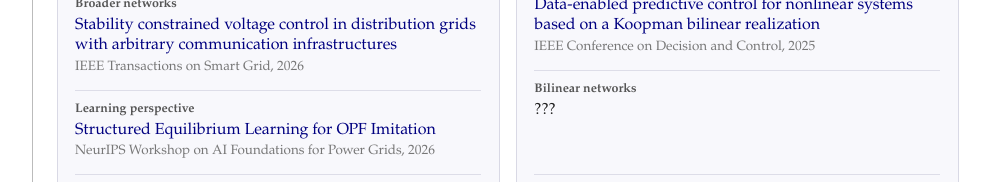
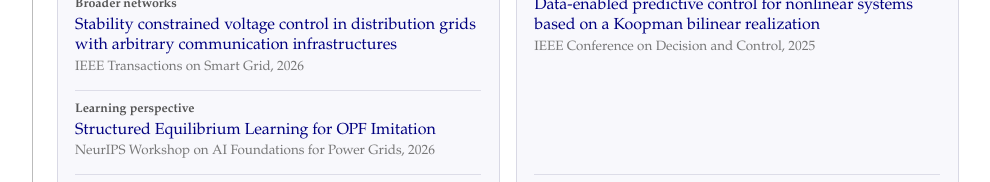
Before and after one commit to yuanzh21/yuanzh21.github.io, a plain HTML site: page index.html in a window 1280 px wide. Shown: the part 1219-1401 px from the top of the page, without its empty margins (238-1228 px from the left). Drawn offline with nearby package versions, Linux system fonts and the light colour scheme.

Commit message:
Update index.html

```diff
--- a/index.html
+++ b/index.html
@@ -161,10 +161,6 @@
 <a href="https://arxiv.org/pdf/2505.03346" target="_blank">Data-enabled predictive control for nonlinear systems based on a Koopman bilinear realization</a>
 <span class="reading-venue">IEEE Conference on Decision and Control, 2025</span>
 </li>
-<li>
-  <span class="reading-step">Bilinear networks</span>
-  ???</span>
-  </li>
 </ol>
 <p class="reading-more"><a href="research.html#data-driven-control">Explore this research direction <span aria-hidden="true">&rarr;</span></a></p>
 </div>
```
